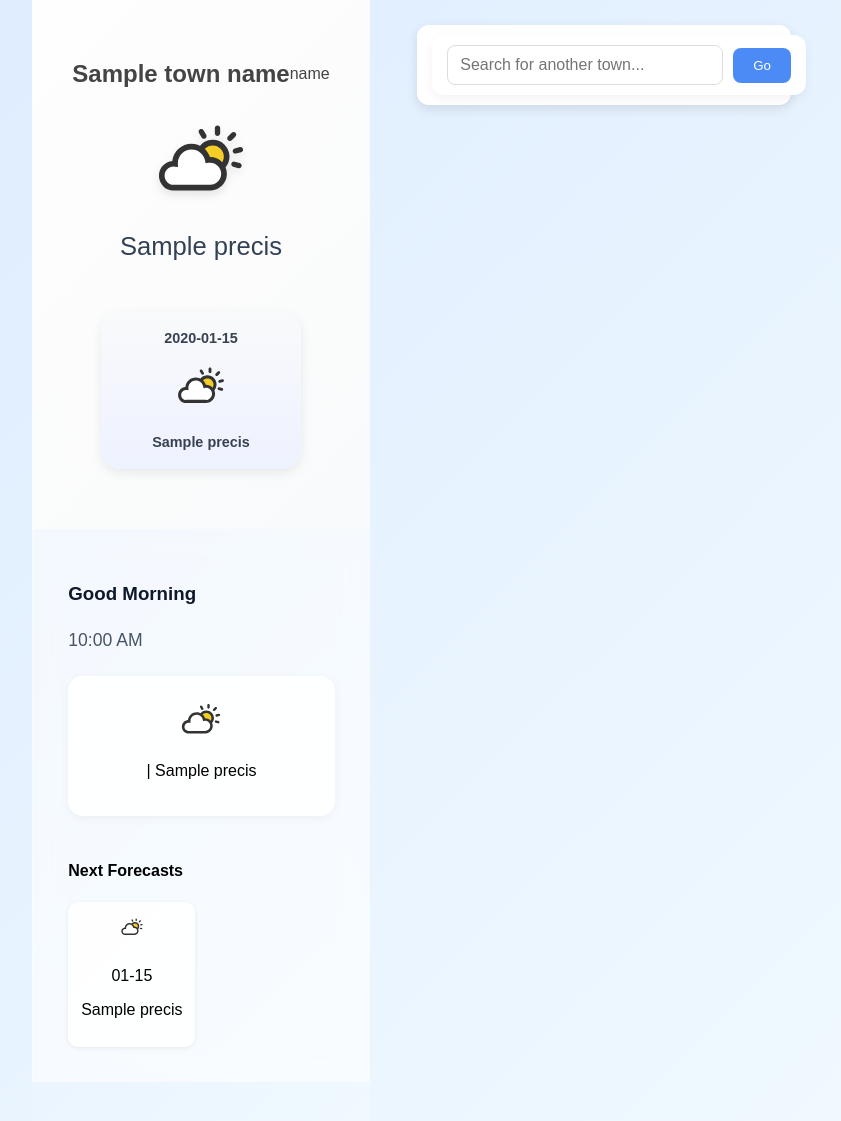
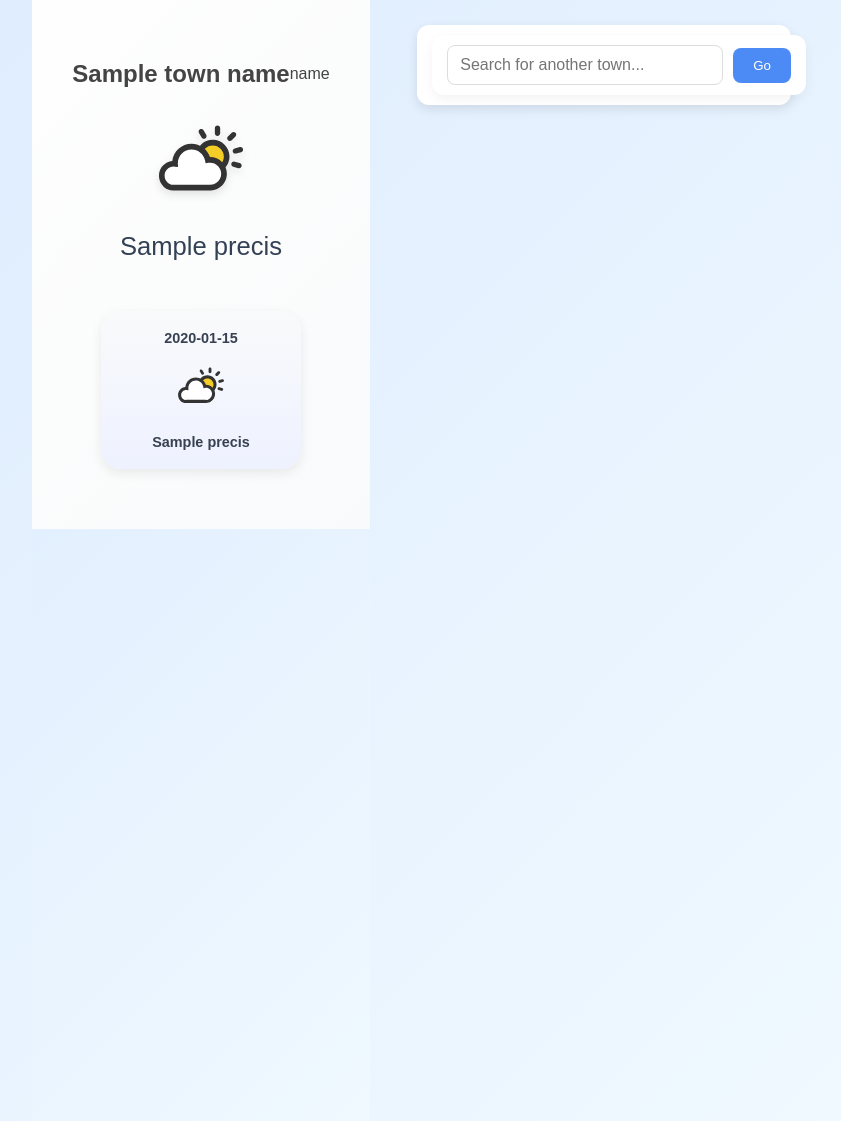
Before and after one commit to Ransu-ll/weather-app, a Flask app: template webapp/templates/town.jinja2 in a window 1280 px wide. Shown: the top 1121 px of the page, without its empty margins (439-1280 px from the left). Run offline with Flask 3, Linux system fonts and the light colour scheme; the template is opened without the code that fills it: most values are stand-ins (such as "Sample title", 1, 10 or a date in 2020).

Commit message:
Remove repeat information

```diff
--- a/webapp/templates/town.jinja2
+++ b/webapp/templates/town.jinja2
@@ -133,68 +133,6 @@
     </div>
   </div>
 
-  <!-- RIGHT SIDEBAR -->
-  <div class="sidebar">
-    {% set hour = current_time.hour %}
-    <h3>
-      Good {% if hour < 12 %}Morning{% elif hour < 18 %}Afternoon{% else %}Evening{% endif %}
-    </h3>
-    <p class="time">{{ current_time.strftime('%I:%M %p') }}</p>
-
-    {% set precis_clean = first_day['precis']|lower|replace('.', '')|trim %}
-    {% set icon_file = icon_map['default'] %}
-    {% if 'rain' in precis_clean or 'shower' in precis_clean %}
-      {% set icon_file = icon_map['rain'] %}
-    {% elif 'cloud' in precis_clean %}
-      {% set icon_file = icon_map['cloudy'] %}
-    {% elif 'sunny' in precis_clean or 'mostly sunny' in precis_clean %}
-      {% set icon_file = icon_map['sunny'] %}
-    {% elif 'fog' in precis_clean or 'mist' in precis_clean %}
-      {% set icon_file = icon_map['fog'] %}
-    {% elif 'thunder' in precis_clean or 'storm' in precis_clean %}
-      {% set icon_file = icon_map['thunder'] %}
-    {% endif %}
-
-    <div class="mini-card">
-      <img src="{{ url_for('static', filename='icons/' + icon_file) }}" alt="{{ first_day['precis'] }}">
-      <p>
-        {% if 'air_temperature_minimum' in first_day %}
-          {{ first_day['air_temperature_minimum'] }}° –
-        {% endif %}
-        {% if 'air_temperature_maximum' in first_day %}
-          {{ first_day['air_temperature_maximum'] }}°
-        {% endif %} | {{ first_day['precis'] }}
-      </p>
-    </div>
-
-    <h4>Next Forecasts</h4>
-    <div class="hourly">
-      {% set limited_forecast = town_data.items()|list %}
-      {% for date, details in limited_forecast[:4] %}
-        {% set precis_clean = details['precis']|lower|replace('.', '')|trim %}
-        {% set icon_file = icon_map['default'] %}
-        {% if 'rain' in precis_clean or 'shower' in precis_clean %}
-          {% set icon_file = icon_map['rain'] %}
-        {% elif 'cloud' in precis_clean %}
-          {% set icon_file = icon_map['cloudy'] %}
-        {% elif 'sunny' in precis_clean or 'mostly sunny' in precis_clean %}
-          {% set icon_file = icon_map['sunny'] %}
-        {% elif 'thunder' in precis_clean or 'storm' in precis_clean %}
-          {% set icon_file = icon_map['thunder'] %}
-        {% elif 'fog' in precis_clean or 'mist' in precis_clean %}
-          {% set icon_file = icon_map['fog'] %}
-        {% endif %}
-        <div class="hour">
-          <img src="{{ url_for('static', filename='icons/' + icon_file) }}" alt="{{ details['precis'] }}">
-          <p class="hour-date">{{ date[-5:] }}</p>
-          {% if 'air_temperature_maximum' in details %}
-            <p>{{ details['air_temperature_maximum'] }}°</p>
-          {% endif %}
-          <p class="hour-condition">{{ details['precis'] }}</p>
-        </div>
-      {% endfor %}
-    </div>
-  </div>
 </div>
 </body>
 </html>
```
